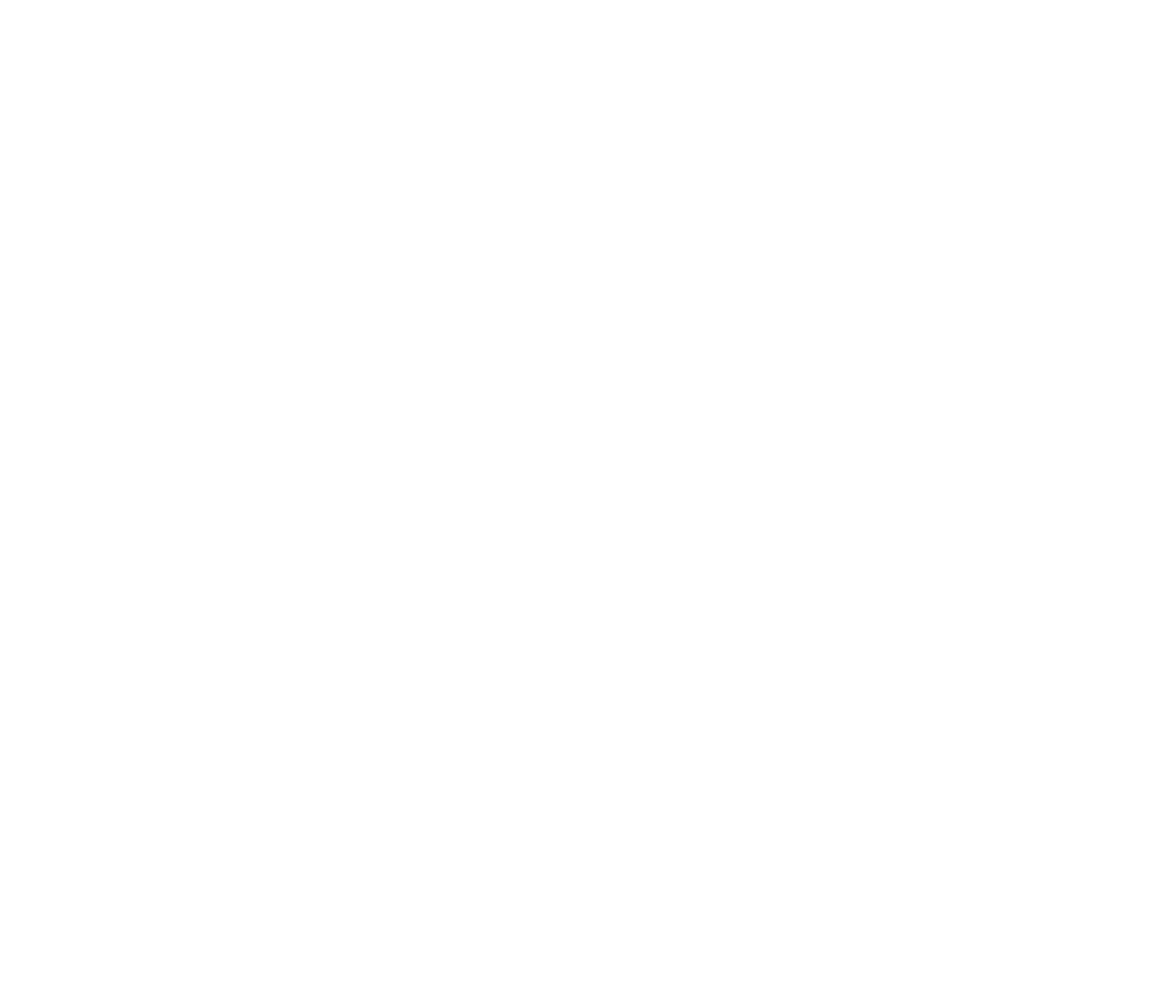
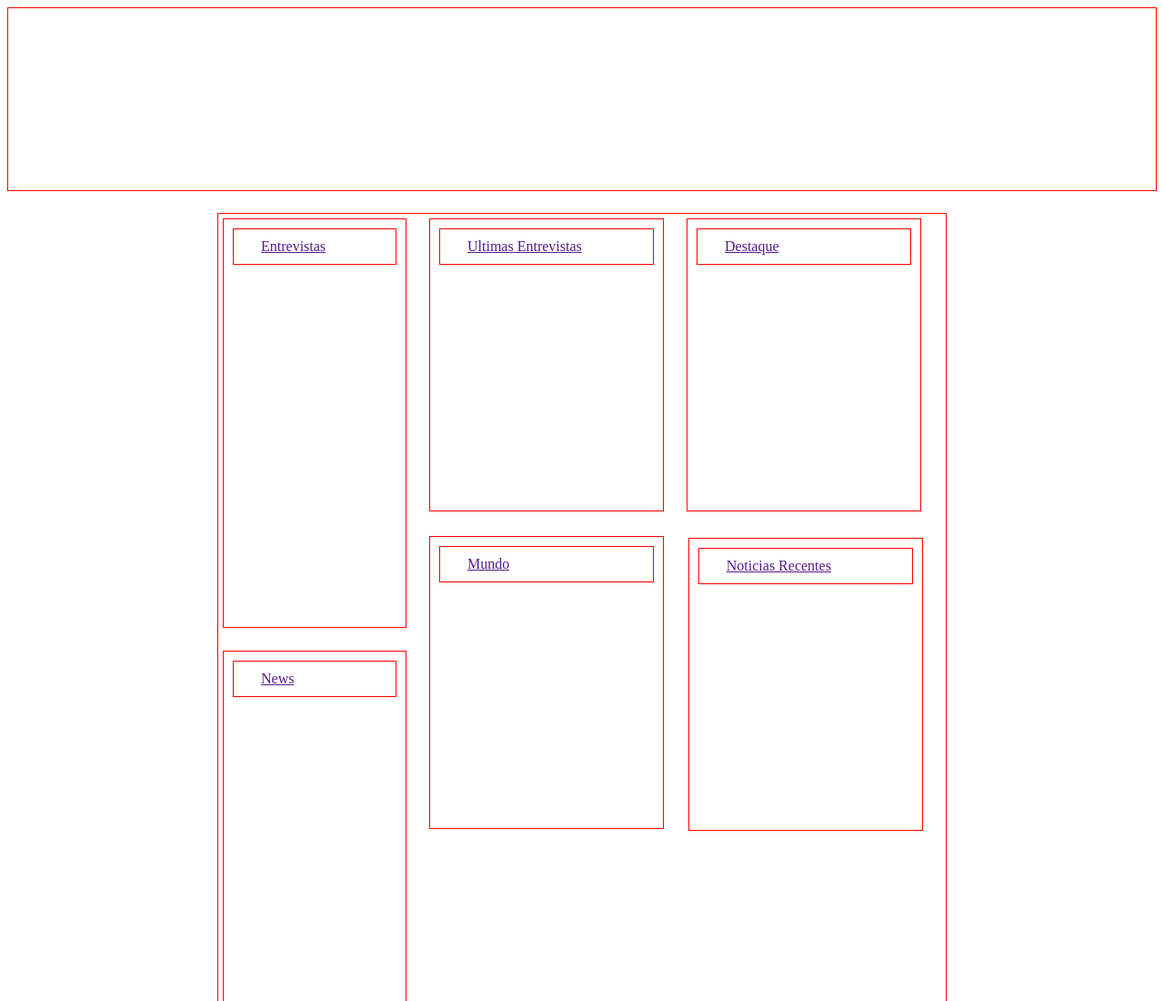
Before and after one commit to Italo-Schezar/Noticias_Cidade, a plain HTML site: page Projeto/index.html in a window 1280 px wide. Shown: the top 1100 px of the page at 91% size. Before the commit the page ends 800 px from the top, so only its background shows below. Drawn offline with Linux system fonts and the light colour scheme.

Commit message:
Carcass (#1)
* Carcass-1

Metricas basícas adicionadas

* Carcass_1

Links, metricas

* Carcass_2

Links, metricas

```diff
--- a/Css externo/estilo.css
+++ b/Css externo/estilo.css
@@ -0,0 +1,129 @@
+#cabecalho {
+    border: 1px solid red;
+    padding-bottom: 200px;
+    margin-bottom: 1.5em;
+}
+
+.entrevistas {
+    border: 1px solid red;
+    width: 10em;
+    height: 28em;
+    margin-left: 16em;
+    margin: 5px;
+    float: left;
+    padding-left: 40px;
+
+}
+
+#meio {
+    border: 1px solid red;
+    width: 16em;
+    height: 20em;
+    margin: 5px;
+    margin-left: 20px;
+    float: left;
+}
+
+#corpo {
+    border: 1px solid red;
+    width: 50em;
+    height: 100em;
+    margin: auto;
+}
+
+.entrevistas1 {
+    border: 1px solid red;
+    width: 12.5em;
+    height: 28em;
+    margin-top: 30em;
+    text-align: left;
+    margin-left: 5px;
+}
+
+.meio2 {
+    border: 1px solid red;
+    width: 16em;
+    height: 20em;
+    margin-top: -36em;
+    text-align: left;
+    margin-left: 14.5em;
+}
+
+.meio3 {
+    border: 1px solid red;
+    width: 16em;
+    height: 20em;
+    margin-top: -20em;
+    text-align: left;
+    margin-left: 32.3em;
+}
+
+a.titulos {
+    border: 1px solid rgb(255, 0, 0);
+    margin: 0 10px;
+    padding: 10px;
+    padding-left: 30px;
+    margin-left: -30px;
+    margin-top: 10px;
+    display: block;
+}
+
+a.ultima {
+    border: 1px solid rgb(255, 0, 0);
+    margin: 0 10px;
+    padding: 10px;
+    padding-left: 30px;
+    margin-left: 10px;
+    margin-top: 10px;
+    display: block;
+}
+
+a.destaque {
+    border: 1px solid rgb(255, 0, 0);
+    margin: 0 10px;
+    padding: 10px;
+    padding-left: 30px;
+    margin-left: 10px;
+    margin-top: 10px;
+    display: block;
+}
+
+a.entrevistas1 {
+    border: 1px solid rgb(255, 0, 0);
+    margin: 0 10px;
+    padding: 10px;
+    padding-left: 30px;
+    margin-left: -30px;
+    margin-top: 10px;
+    display: block;
+}
+
+a.news {
+    border: 1px solid rgb(255, 0, 0);
+    margin: 0 10px;
+    padding: 10px;
+    padding-left: 30px;
+    margin-left: 10px;
+    margin-top: 10px;
+    display: block;
+}
+
+a.mundo{
+    border: 1px solid rgb(255, 0, 0);
+    margin: 0 10px;
+    padding: 10px;
+    padding-left: 30px;
+    margin-left: 10px;
+    margin-top: 10px;
+    display: block;
+}
+
+a.noticias_recentes {
+    border: 1px solid rgb(255, 0, 0);
+    margin: 0 10px;
+    padding: 10px;
+    padding-left: 30px;
+    margin-left: 10px;
+    margin-top: 10px;
+    display: block;
+}
--- a/Projeto/index.html
+++ b/Projeto/index.html
@@ -1,12 +1,40 @@
 <!DOCTYPE html>
 <html lang="en">
+
 <head>
     <meta charset="UTF-8">
     <meta name="viewport" content="width=device-width, initial-scale=1.0">
     <title>Cidade-Noticias</title>
     <link rel="stylesheet" href="../Css externo/estilo.css">
 </head>
+
 <body>
+    <div id="cabecalho"></div>
 
+    <div id="corpo">
+
+        <div class="entrevistas">
+            <a href="" class="titulos">Entrevistas</a>
+
+        </div>
+
+        <div id="meio">
+            <a href="" class="ultima">Ultimas Entrevistas</a>
+        </div>
+
+        <div id="meio">
+            <a href="" class="destaque">Destaque</a>
+        </div>
+
+        <div class="entrevistas1"><a href="" class="news">News</a>
+        </div>
+
+        <div class="meio2"><a href="" class="mundo">Mundo</a>
+        </div>
+
+        <div class="meio3"><a href="" class="noticias_recentes">Noticias Recentes</a></div>
+
+    </div>
 </body>
+
 </html>
```
